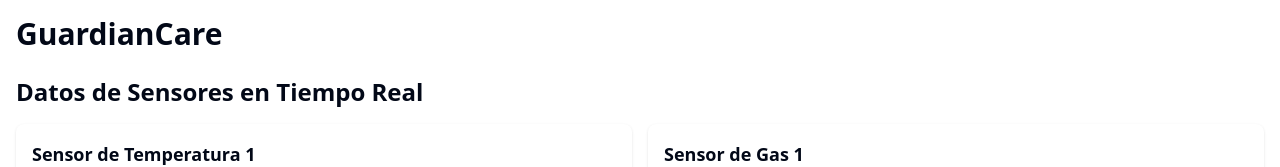
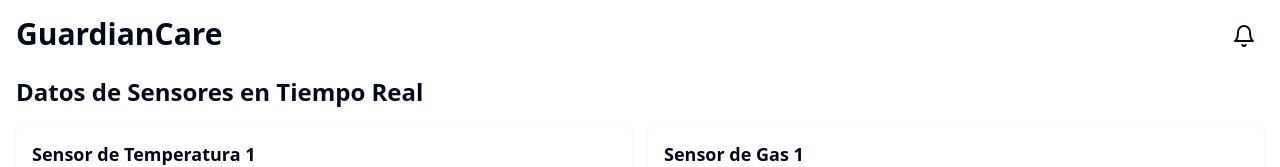
Before and after one commit to DimmoX/mock-sensor-visualizer, a React (Vite) app: page / in a window 1280 px wide. Shown: the top 167 px of the page. Built offline with nearby package versions, Linux system fonts and the light colour scheme.

Commit message:
Add notification icon and management
Implement a notification icon that displays the count of unread notifications. Stack notifications that are not viewed and allow users to delete them. Ensure that notifications do not overlap when displayed on the screen.
[skip gpt_engineer]

```diff
--- a/src/components/Notification.jsx
+++ b/src/components/Notification.jsx
@@ -1,13 +1,22 @@
 import React from 'react';
-import { AlertCircle } from 'lucide-react';
+import { AlertCircle, X } from 'lucide-react';
 import { Alert, AlertDescription, AlertTitle } from "@/components/ui/alert";
+import { Button } from "@/components/ui/button";
 
-const Notification = ({ message, type }) => {
+const Notification = ({ message, type, onClose }) => {
   return (
-    <Alert variant={type === 'error' ? "destructive" : "default"} className="fixed top-4 right-4 w-auto max-w-md z-50">
+    <Alert variant={type === 'error' ? "destructive" : "default"} className="mb-2 relative">
       <AlertCircle className="h-4 w-4" />
       <AlertTitle>{type === 'error' ? 'Alerta' : 'Advertencia'}</AlertTitle>
       <AlertDescription>{message}</AlertDescription>
+      <Button
+        variant="ghost"
+        size="icon"
+        className="absolute top-2 right-2"
+        onClick={onClose}
+      >
+        <X className="h-4 w-4" />
+      </Button>
     </Alert>
   );
 };
--- /dev/null
+++ b/src/components/NotificationIcon.jsx
@@ -0,0 +1,23 @@
+import React from 'react';
+import { Bell } from 'lucide-react';
+import { Button } from "@/components/ui/button"
+
+const NotificationIcon = ({ count, onClick }) => {
+  return (
+    <Button
+      variant="ghost"
+      size="icon"
+      className="relative"
+      onClick={onClick}
+    >
+      <Bell className="h-6 w-6" />
+      {count > 0 && (
+        <span className="absolute top-0 right-0 inline-flex items-center justify-center px-2 py-1 text-xs font-bold leading-none text-red-100 transform translate-x-1/2 -translate-y-1/2 bg-red-600 rounded-full">
+          {count}
+        </span>
+      )}
+    </Button>
+  );
+};
+
+export default NotificationIcon;
--- /dev/null
+++ b/src/components/NotificationManager.jsx
@@ -0,0 +1,43 @@
+import React, { useState, useEffect } from 'react';
+import NotificationIcon from './NotificationIcon';
+import Notification from './Notification';
+
+const NotificationManager = ({ notifications }) => {
+  const [showNotifications, setShowNotifications] = useState(false);
+  const [activeNotifications, setActiveNotifications] = useState([]);
+
+  useEffect(() => {
+    setActiveNotifications(notifications);
+  }, [notifications]);
+
+  const toggleNotifications = () => {
+    setShowNotifications(!showNotifications);
+  };
+
+  const removeNotification = (index) => {
+    setActiveNotifications(activeNotifications.filter((_, i) => i !== index));
+  };
+
+  return (
+    <div className="fixed top-4 right-4 z-50">
+      <NotificationIcon
+        count={activeNotifications.length}
+        onClick={toggleNotifications}
+      />
+      {showNotifications && (
+        <div className="mt-2 space-y-2 max-h-[80vh] overflow-y-auto">
+          {activeNotifications.map((notification, index) => (
+            <Notification
+              key={index}
+              message={notification.message}
+              type={notification.type}
+              onClose={() => removeNotification(index)}
+            />
+          ))}
+        </div>
+      )}
+    </div>
+  );
+};
+
+export default NotificationManager;
--- a/src/pages/Index.jsx
+++ b/src/pages/Index.jsx
@@ -3,7 +3,7 @@ import { useState } from 'react';
 import SensorChart from '../components/SensorChart';
 import HistoricalData from '../components/HistoricalData';
 import { useSensorsData } from '../hooks/useSensorsData';
-import Notification from '../components/Notification';
+import NotificationManager from '../components/NotificationManager';
 
 const Index = () => {
   const [devices] = useState([
@@ -17,9 +17,7 @@ const Index = () => {
     <div className="container mx-auto p-4">
       <h1 className="text-3xl font-bold mb-6">GuardianCare</h1>
 
-      {notifications.map((notification, index) => (
-        <Notification key={index} message={notification.message} type={notification.type} />
-      ))}
+      <NotificationManager notifications={notifications} />
 
       <div className="mb-8">
         <h2 className="text-2xl font-semibold mb-4">Datos de Sensores en Tiempo Real</h2>
```
